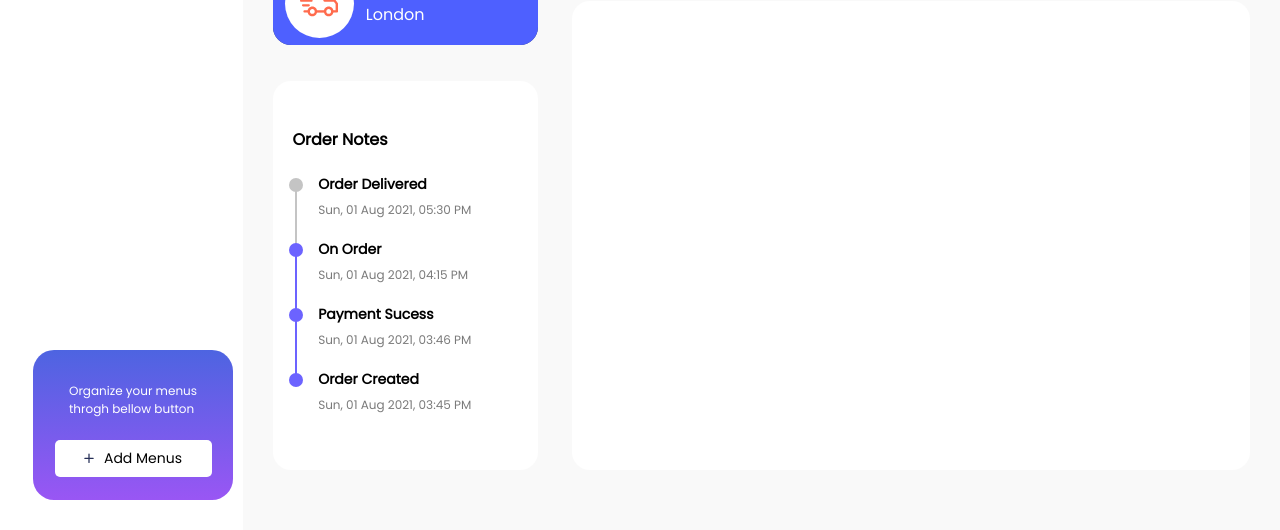
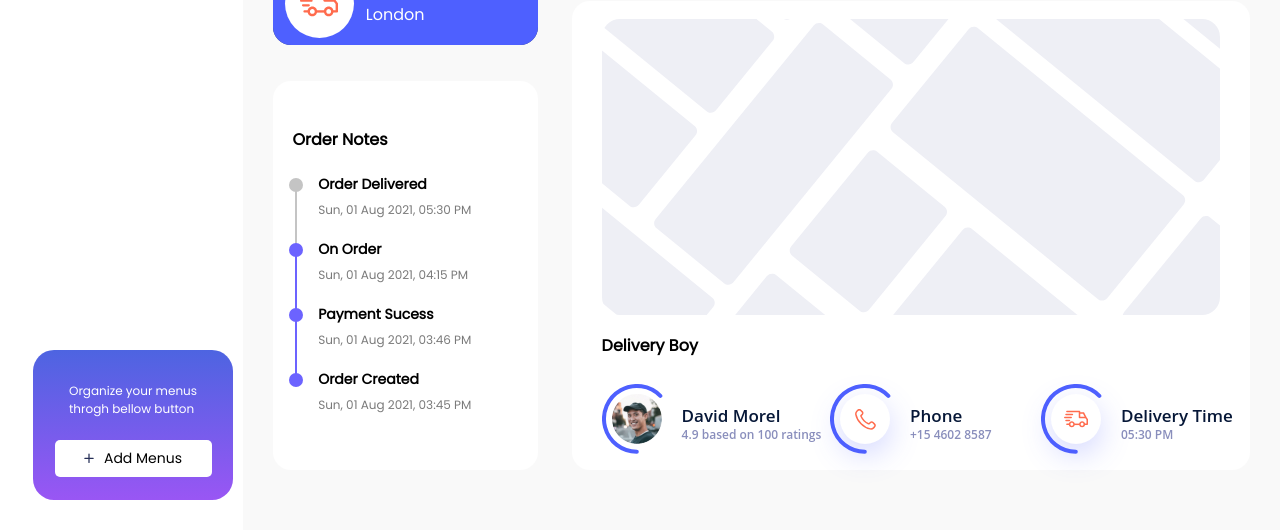
Before and after one commit to valentinProtasevich/Foodies, a website: page index.html in a window 1280 px wide. Shown: the part 646-1176 px from the top of the page. Drawn offline with Linux system fonts and the light colour scheme; a web font is replaced by a local one.

Commit message:
Created the delivery

```diff
--- a/css/style.css
+++ b/css/style.css
@@ -7,8 +7,8 @@ body {
     'nav header header'
     'nav orderDescr status'
     'nav customer items'
-    'nav customer map'
-    'nav orderNotes map';
+    'nav customer delivery'
+    'nav orderNotes delivery';
   grid-template-rows: 90px 123px 408.5px auto 485px;
   grid-template-columns: 19% 1fr 58%;
 
@@ -48,8 +48,8 @@ body {
   grid-area: orderNotes;
 }
 
-.map {
-  grid-area: map;
+.delivery {
+  grid-area: delivery;
 }
 
 /* ?nav */
@@ -831,9 +831,17 @@ body {
   border-radius: 18px;
 }
 
-/* ?map */
+/* ?delivery */
 
-.map {
+.delivery {
+  display: grid;
+  grid-template-areas:
+    'delivery__mapContainer delivery__mapContainer delivery__mapContainer'
+    'delivery__information ... ...'
+    'delivery__person delivery__phone delivery__time';
+  grid-template-rows: 67% 13% 20%;
+  grid-template-columns: repeat(3, 1fr);
+
   margin-top: 25px;
   margin-bottom: 60px;
   margin-left: 34px;
@@ -842,3 +850,193 @@ body {
   background: #FFFFFF;
   border-radius: 18px;
 }
+
+.delivery__mapContainer {
+  grid-area: delivery__mapContainer;
+
+  margin-top: 18px;
+  margin-left: 30px;
+  margin-right: 30px;
+  border-radius: 18px;
+
+  background: url(../img/delivery/map.svg);
+  background-repeat: no-repeat;
+  background-size: cover;
+}
+
+.delivery__information {
+  grid-area: delivery__information;
+  align-self: center;
+
+  margin-left: 30px;
+
+  font-family: 'Poppins';
+  font-style: normal;
+  font-weight: 600;
+  font-size: 16px;
+  line-height: 24px;
+
+  color: #000000;
+}
+
+/* delivery__person */
+
+.delivery__person {
+  grid-area: delivery__person;
+
+  display: grid;
+  grid-template-columns: 80px 75%;
+
+  margin-left: 30px;
+}
+
+.delivery__person_imgContainer {
+  position: relative;
+
+  align-self: center;
+}
+
+.delivery__person_icon {
+  position: absolute;
+  top: 10px;
+  left: 10px;
+}
+
+.delivery__person_textContainer {
+  align-self: center;
+}
+
+.delivery__person_name {
+  font-family: 'Open Sans';
+  font-style: normal;
+  font-weight: 600;
+  font-size: 17px;
+  line-height: 23px;
+
+  color: #061737;
+}
+
+.delivery__person_rating {
+  font-family: 'Open Sans';
+  font-style: normal;
+  font-weight: 600;
+  font-size: 12px;
+  line-height: 16px;
+
+  color: #898EBC;
+}
+
+/* delivery__phone */
+
+.delivery__phone {
+  grid-area: delivery__phone;
+  justify-self: center;
+
+  display: grid;
+  grid-template-columns: 80px 75%;
+
+}
+
+.delivery__phone_imgContainer {
+  position: relative;
+
+  align-self: center;
+}
+
+.delivery__phone_circle {
+  position: absolute;
+  top: 10px;
+  left: 10px;
+
+  width: 50px;
+  height: 50px;
+  border-radius: 25px;
+  box-shadow: 0px 10px 30px rgba(78, 96, 255, 0.25);
+}
+
+.delivery__phone_icon {
+  position: absolute;
+  top: 15px;
+  left: 15px;
+}
+
+.delivery__phone_textContainer {
+  align-self: center;
+}
+
+.delivery__phone_name {
+  font-family: 'Open Sans';
+  font-style: normal;
+  font-weight: 600;
+  font-size: 17px;
+  line-height: 23px;
+
+  color: #061737;
+}
+
+.delivery__phone_number {
+  font-family: 'Open Sans';
+  font-style: normal;
+  font-weight: 600;
+  font-size: 12px;
+  line-height: 16px;
+
+  color: #898EBC;
+}
+
+/* delivery__time */
+
+.delivery__time {
+  grid-area: delivery__time;
+  justify-self: center;
+
+  display: grid;
+  grid-template-columns: 80px 75%;
+}
+
+.delivery__time_imgContainer {
+  position: relative;
+
+  align-self: center;
+}
+
+.delivery__time_circle {
+  position: absolute;
+  top: 10px;
+  left: 10px;
+
+  width: 50px;
+  height: 50px;
+  border-radius: 25px;
+  box-shadow: 0px 10px 30px rgba(78, 96, 255, 0.25);
+}
+
+.delivery__time_icon {
+  position: absolute;
+  top: 13px;
+  left: 13px;
+}
+
+.delivery__time_textContainer {
+  align-self: center;
+}
+
+.delivery__time_name {
+  font-family: 'Open Sans';
+  font-style: normal;
+  font-weight: 600;
+  font-size: 17px;
+  line-height: 23px;
+
+  color: #061737;
+}
+
+.delivery__time_time {
+  font-family: 'Open Sans';
+  font-style: normal;
+  font-weight: 600;
+  font-size: 12px;
+  line-height: 16px;
+
+  color: #898EBC;
+}
--- a/index.html
+++ b/index.html
@@ -176,8 +176,57 @@
     </div>
   </article>
 
-  <div class="map">
-
-  </div>
+  <article class="delivery">
+    <div class="delivery__mapContainer"></div>
+    <div class="delivery__information">
+      Delivery Boy
+    </div>
+    <div class="delivery__person">
+      <div class="delivery__person_imgContainer">
+        <img class="delivery__person_lineImg" src="img/delivery/lineImg.svg" alt="Blue line">
+        <img class="delivery__person_icon" src="img/delivery/person_icon.png" alt="Avatar">
+      </div>
+      <div class="delivery__person_textContainer">
+        <div class="delivery__person_name">
+          David Morel
+        </div>
+        <div class="delivery__person_rating">
+          4.9 based on 100 ratings
+        </div>
+      </div>
+    </div>
+    <div class="delivery__phone">
+      <div class="delivery__phone_imgContainer">
+        <img class="delivery__phone_lineImg" src="img/delivery/lineImg.svg" alt="Blue line">
+        <div class="delivery__phone_circle">
+          <img class="delivery__phone_icon" src="img/delivery/phone_icon.svg" alt="Phome icon">
+        </div>
+      </div>
+      <div class="delivery__phone_textContainer">
+        <div class="delivery__phone_name">
+          Phone
+        </div>
+        <div class="delivery__phone_number">
+          +15 4602 8587
+        </div>
+      </div>
+    </div>
+    <div class="delivery__time">
+      <div class="delivery__time_imgContainer">
+        <img class="delivery__time_lineImg" src="img/delivery/lineImg.svg" alt="Blue line">
+        <div class="delivery__time_circle">
+          <img class="delivery__time_icon" src="img/delivery/car_icon.svg" alt="Car icon">
+        </div>
+      </div>
+      <div class="delivery__time_textContainer">
+        <div class="delivery__time_name">
+          Delivery Time
+        </div>
+        <div class="delivery__time_time">
+          05:30 PM
+        </div>
+      </div>
+    </div>
+  </article>
 </body>
 </html>
```
Also changed, not shown: img/delivery/car_icon.svg (added), img/delivery/lineImg.svg (added), img/delivery/map.svg (added), img/delivery/person_icon.png (added), img/delivery/phone_icon.svg (added).
